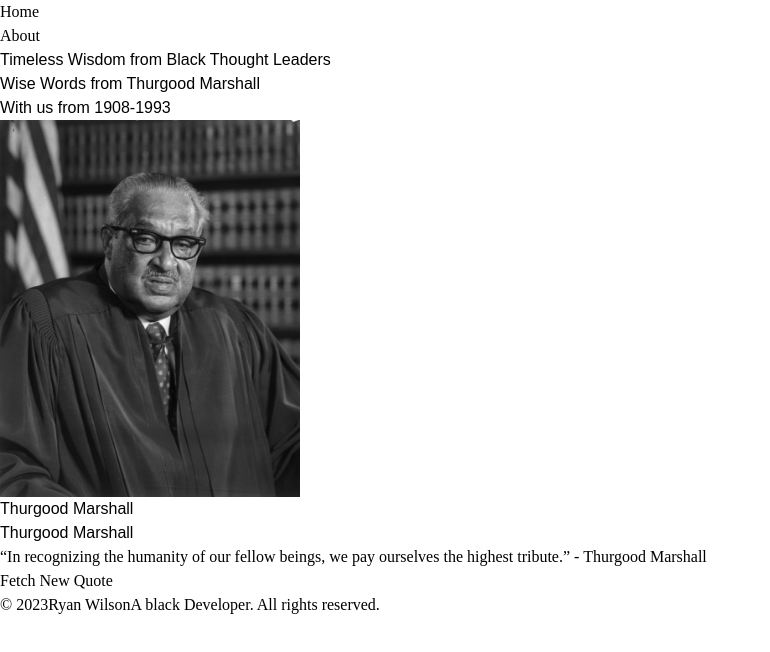
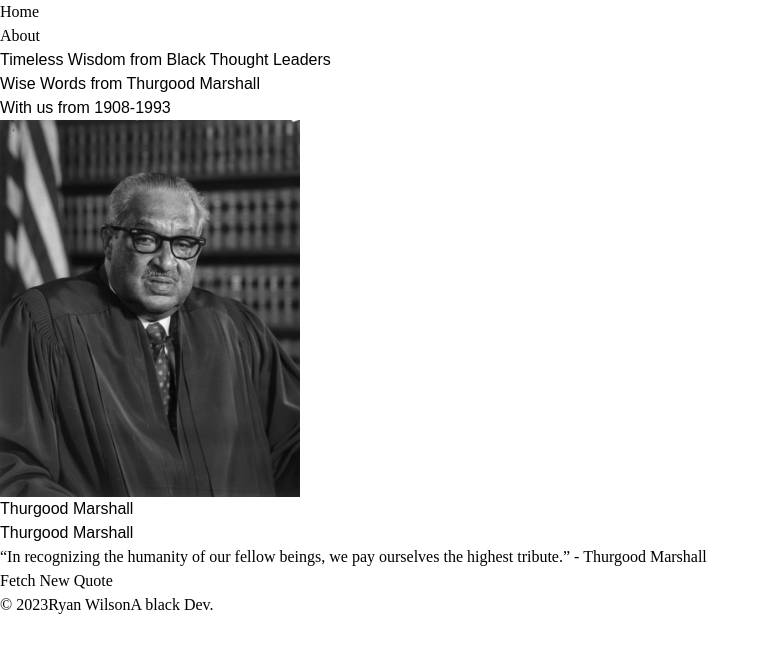
Before and after one commit to RW2023/next-quotes, a Next.js app: page / in a window 1280 px wide. Shown: the top 652 px of the page, without its empty margins (0-770 px from the left). Built offline with nearby package versions, Linux system fonts and the light colour scheme.

Commit message:
shorten footer

```diff
--- a/src/components/Footer.tsx
+++ b/src/components/Footer.tsx
@@ -19,7 +19,7 @@ const Footer: FC<Props> = (props): JSX.Element => {
               Ryan Wilson
             </a>
           </span>
-           A black Developer. All rights reserved.
+           A black Dev.
         </p>
       </div>
     );
```
